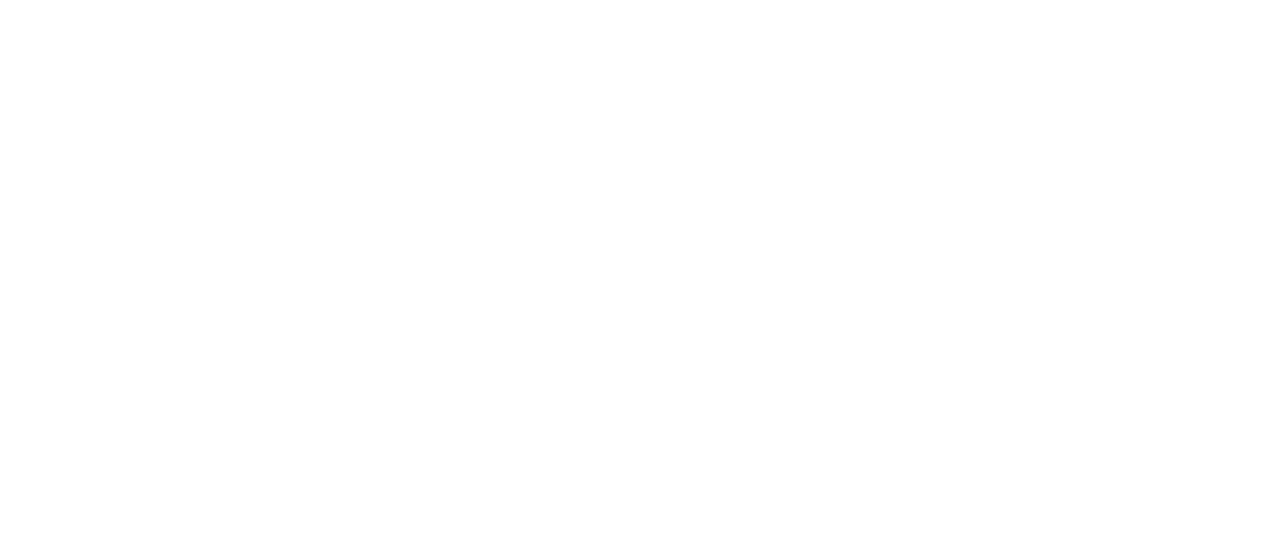
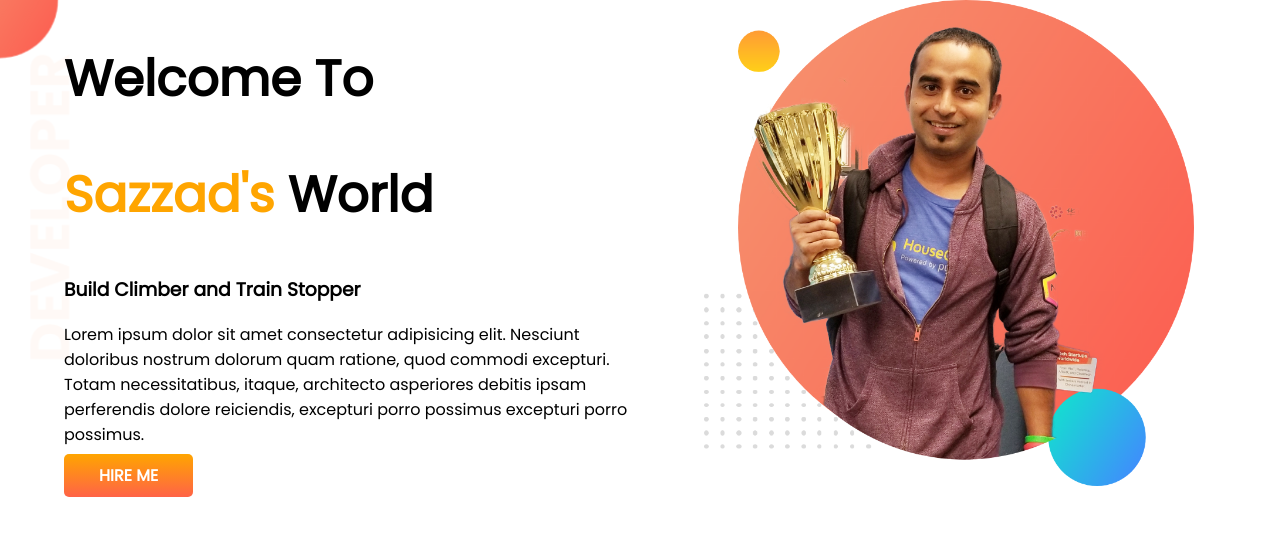
Before and after one commit to msazzadhossain/developer-portfolio, a plain HTML site: page index.html in a window 1280 px wide. Drawn offline with Linux system fonts and the light colour scheme.

Commit message:
top banner added

```diff
--- a/index.html
+++ b/index.html
@@ -1,13 +1,32 @@
 <!DOCTYPE html>
 <html lang="en">
+
 <head>
     <meta charset="UTF-8">
     <meta http-equiv="X-UA-Compatible" content="IE=edge">
     <meta name="viewport" content="width=device-width, initial-scale=1.0">
-    <title>Sazzad Portfolio</title>
+    <title>Sazzad's Portfolio</title>
+    <link rel="preconnect" href="https://fonts.googleapis.com">
+    <link rel="preconnect" href="https://fonts.gstatic.com" crossorigin>
+    <link href="https://fonts.googleapis.com/css2?family=Poppins&display=swap" rel="stylesheet">
     <link rel="stylesheet" href="style.css">
 </head>
+
 <body>
+    <section class="top-banner">
+        <div class="half-width">
+            <h1>Welcome To</h1>
+            <h1><span class="orange-color">Sazzad's</span> World</h1>
+            <h3>Build Climber and Train Stopper</h3>
+            <p>Lorem ipsum dolor sit amet consectetur adipisicing elit. Nesciunt doloribus nostrum dolorum quam ratione,
+                quod commodi excepturi. Totam necessitatibus, itaque, architecto asperiores debitis ipsam perferendis
+                dolore reiciendis, excepturi porro possimus excepturi porro possimus.</p>
+            <a class="link-button" href="#" target="_blank">HIRE ME</a>
+        </div>
+        <div class="half-width">
+            <img src="images/jhankar.png" alt="image">
+        </div>
+    </section>
+</body>
 
-</body>
 </html>
--- a/style.css
+++ b/style.css
@@ -0,0 +1,32 @@
+body {
+    font-family: 'Poppins', sans-serif;
+    margin: 0;
+}
+h1 {
+    font-size: 50px;
+}
+.orange-color {
+    color: orange;
+}
+section {
+    display: flex;
+}
+.half-width {
+    width: 50%;
+    padding-left: 5%;
+}
+.half-width img {
+    width: 85%;
+}
+.link-button {
+    text-decoration: none;
+    background-image: linear-gradient(orange, tomato);
+    padding: 10px 35px;
+    color: white;
+    font-weight: 700;
+    border-radius: 5px;
+}
+.top-banner {
+    background-image: url(images/top-banner.png);
+    background-repeat: no-repeat;
+}
```
Also changed, not shown: images/dream-bg.png (added), images/exp-bg.png (added), images/jhankar.png (added), images/jhankar2.png (added), images/my-bg.png (added), images/my-bg2.png (added), images/top-banner.png (added), 7 other files.
